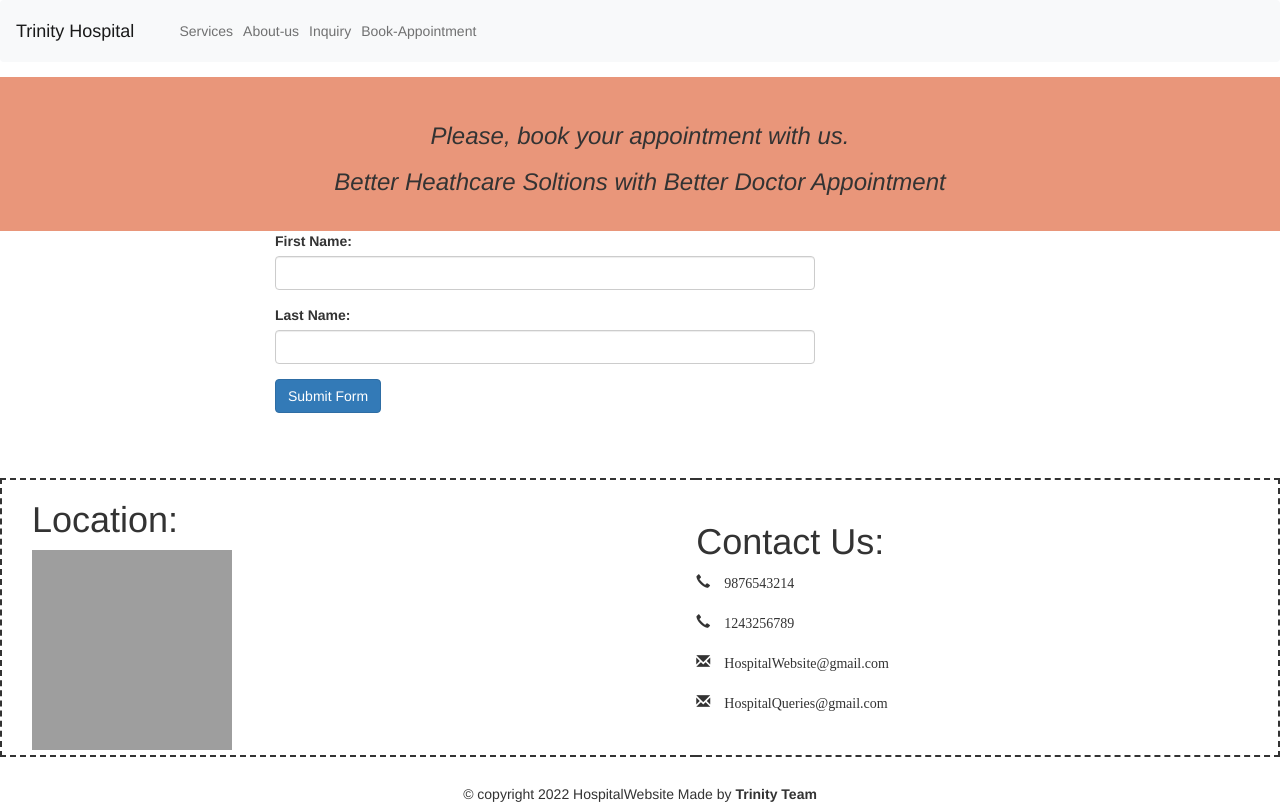
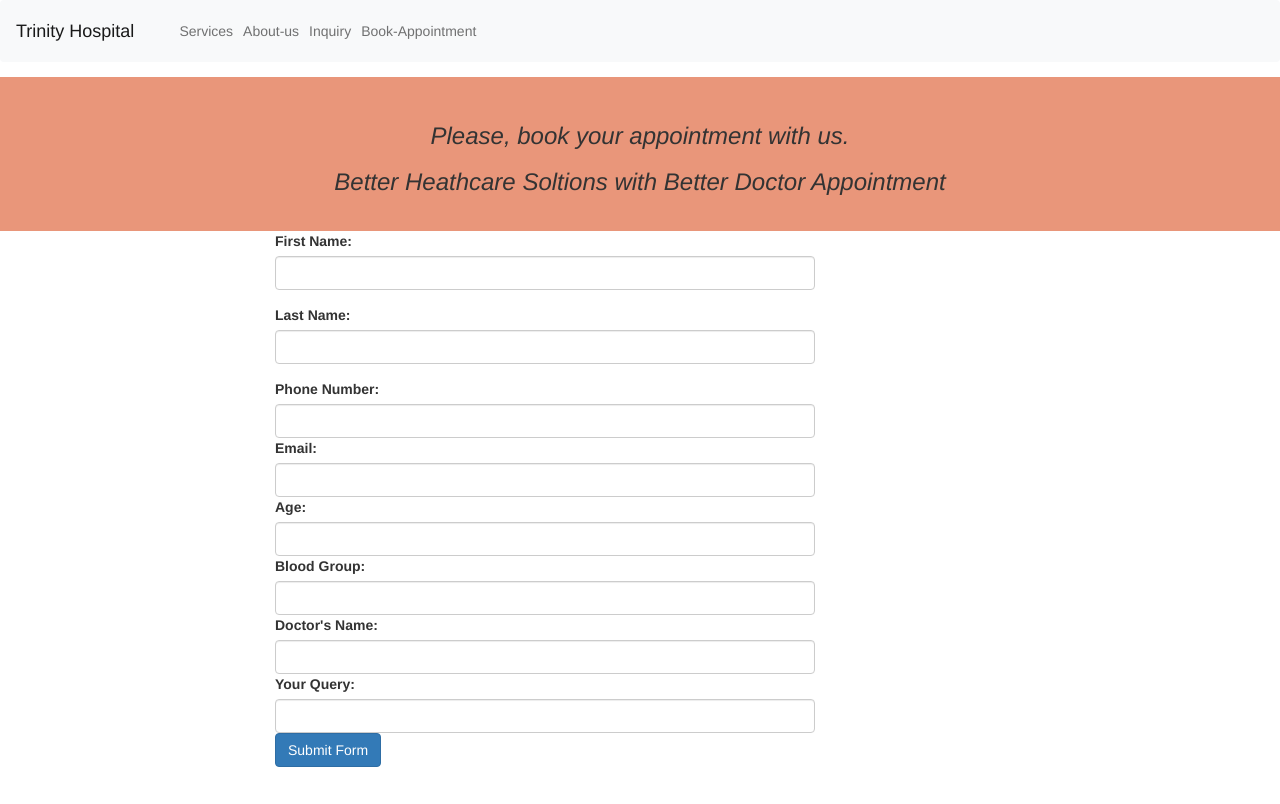
Before and after one commit to HatimDalal/HospitalWebsite, an Angular app: page /Booking-Appointment in a window 1280 px wide. Shown: the top 804 px of the page. Built offline with nearby package versions, Linux system fonts and the light colour scheme; grey boxes are pictures that could not be loaded.

Commit message:
formwithvalidation

```diff
--- a/src/app/booking-appointment/booking-appointment.component.html
+++ b/src/app/booking-appointment/booking-appointment.component.html
@@ -8,7 +8,7 @@
         <div class="col-md-6 offset-md-2">
             <form [formGroup]="bookingform" (ngSubmit)="onSubmit()">
 
-                <div class="form-group">
+                <div class="form-group"> <!--First Name of the form-->
                     <label for="firstname">First Name:</label>
                     <input formControlName="firstName" [ngClass]="{'is-invalid': submitted && bookingform.controls['firstName'].errors}" type="text" class="form-control">
                     <div *ngIf="submitted && bookingform.controls['firstName'].errors" class="text-danger">
@@ -16,7 +16,7 @@
                     </div>
                 </div>
 
-                <div class="form-group">
+                <div class="form-group"> <!--Last Name of the form-->
                     <label for="lastname">Last Name:</label>
                     <input formControlName="lastName" [ngClass]="{'is-invalid': submitted && bookingform.controls['firstName'].errors}" type="text" class="form-control">
                     <div *ngIf="submitted && bookingform.controls['lastName'].errors" class="text-danger">
@@ -24,7 +24,51 @@
                     </div>
                   </div>
 
+                  <div class="formgroup"> <!--Phone Number of the form-->
+                    <label for="number">Phone Number:</label>
+                    <input formControlName="Number" [ngClass]="{'is-invalid':submitted && bookingform.controls['Number'].errors}" type="tel" class="form-control">
+                    <div *ngIf="submitted && bookingform.controls['Number'].errors" class="text-danger">
+                      <div *ngIf="submitted && bookingform.controls['Number'].errors?.['required']">Please, enter your 10 digit Phone Number.</div>
+                    </div>
+                </div>
 
+                  <div class="formgroup"> <!--Email of the form-->
+                    <label for="email">Email:</label>
+                    <input formControlName="Email" [ngClass]="{'is-invalid':submitted && bookingform.controls['Email'].errors}" type="text" class="form-control">
+                    <div *ngIf="submitted && bookingform.controls['Email'].errors" class="text-danger">
+                      <div *ngIf="submitted && bookingform.controls['Email'].errors?.['required']">Please,enter your email.</div>
+                      <div *ngIf="submitted && bookingform.controls['Email'].errors?.['email']">Please,enter your valid email.</div>
+                    </div>
+                  </div>
+
+                  <div class="formgroup"> <!--Age of the form-->
+                      <label for="age">Age:</label>
+                      <input formControlName="Age" [ngClass]="{'is-invalid':submitted && bookingform.controls['Age'].errors}" type="text" class="form-control">
+                      <div *ngIf="submitted && bookingform.controls['Age'].errors" class="text-danger">
+                        <div *ngIf="submitted && bookingform.controls['Age'].errors?.['required']">Please, enter your valid age.</div>
+                      </div>
+                  </div>
+
+                  <div class="formgroup"> <!--Blood Group of the form-->
+                      <label for="BGroup">Blood Group:</label>
+                      <input formControlName="BGroup" [ngClass]="{'is-invalid':submitted && bookingform.controls['BGroup'].errors}" type="text" class="form-control">
+                      <div *ngIf="submitted && bookingform.controls['BGroup'].errors" class="text-danger">
+                        <div *ngIf="submitted && bookingform.controls['BGroup'].errors?.['required']">Please, enter your valid Blood Group.</div>
+                      </div>
+                  </div>
+
+                  <div class="formgroup"> <!--Doctor's name of the form-->
+                      <label for="name">Doctor's Name:</label>
+                      <input type="text" class="form-control">
+                  </div>
+
+                  <div class="formgroup"> <!--Query of the form-->
+                    <label for="query">Your Query:</label>
+                    <input formControlName="Query" [ngClass]="{'is-invalid':submitted && bookingform.controls['Query'].errors}" type="text" class="form-control">
+                    <div *ngIf="submitted && bookingform.controls['Query'].errors" class="text-danger">
+                      <div *ngIf="submitted && bookingform.controls['Query'].errors?.['required']">Please, enter your query.</div>
+                    </div>
+                  </div>
 
                 <div class="form-group">  <!--Button of the form-->
                     <button class="btn btn-primary">Submit Form</button>
--- a/src/app/booking-appointment/booking-appointment.component.ts
+++ b/src/app/booking-appointment/booking-appointment.component.ts
@@ -17,6 +17,11 @@ export class BookingAppointmentComponent {
     this.bookingform = this.FormBuilder.group({
       firstName:['',Validators.required],
       lastName:['',Validators.required],
+      Number:['',[Validators.required,Validators.minLength(10),Validators.maxLength(10)]],
+      Email:['',[Validators.required,Validators.email]],
+      Age:['',[Validators.required,Validators.minLength(2),Validators.maxLength(2)]],
+      BGroup:['',[Validators.required,Validators.minLength(3),Validators.maxLength(3)]],
+      Query:['',Validators.required]
     })
   }
 
```
